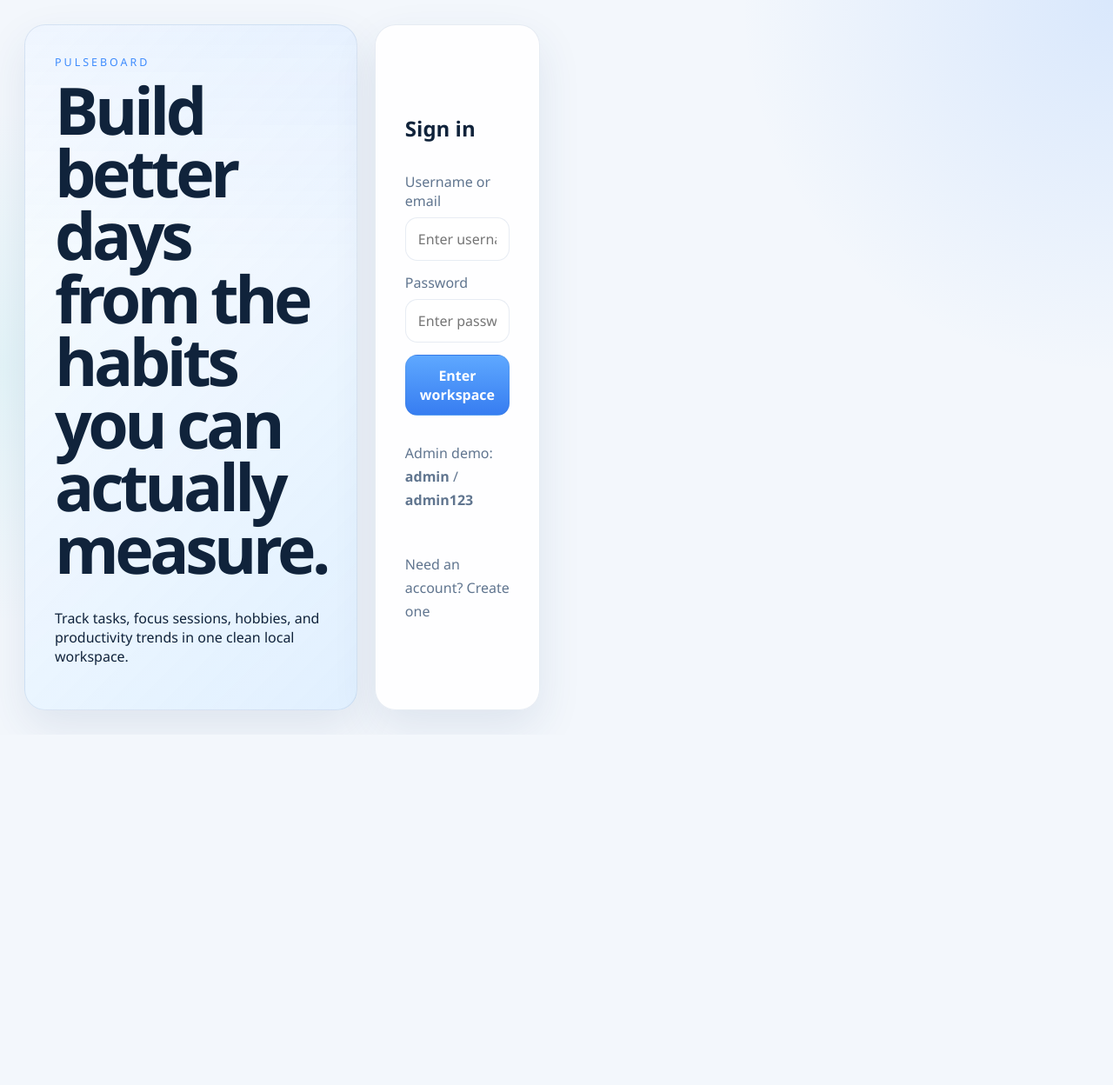
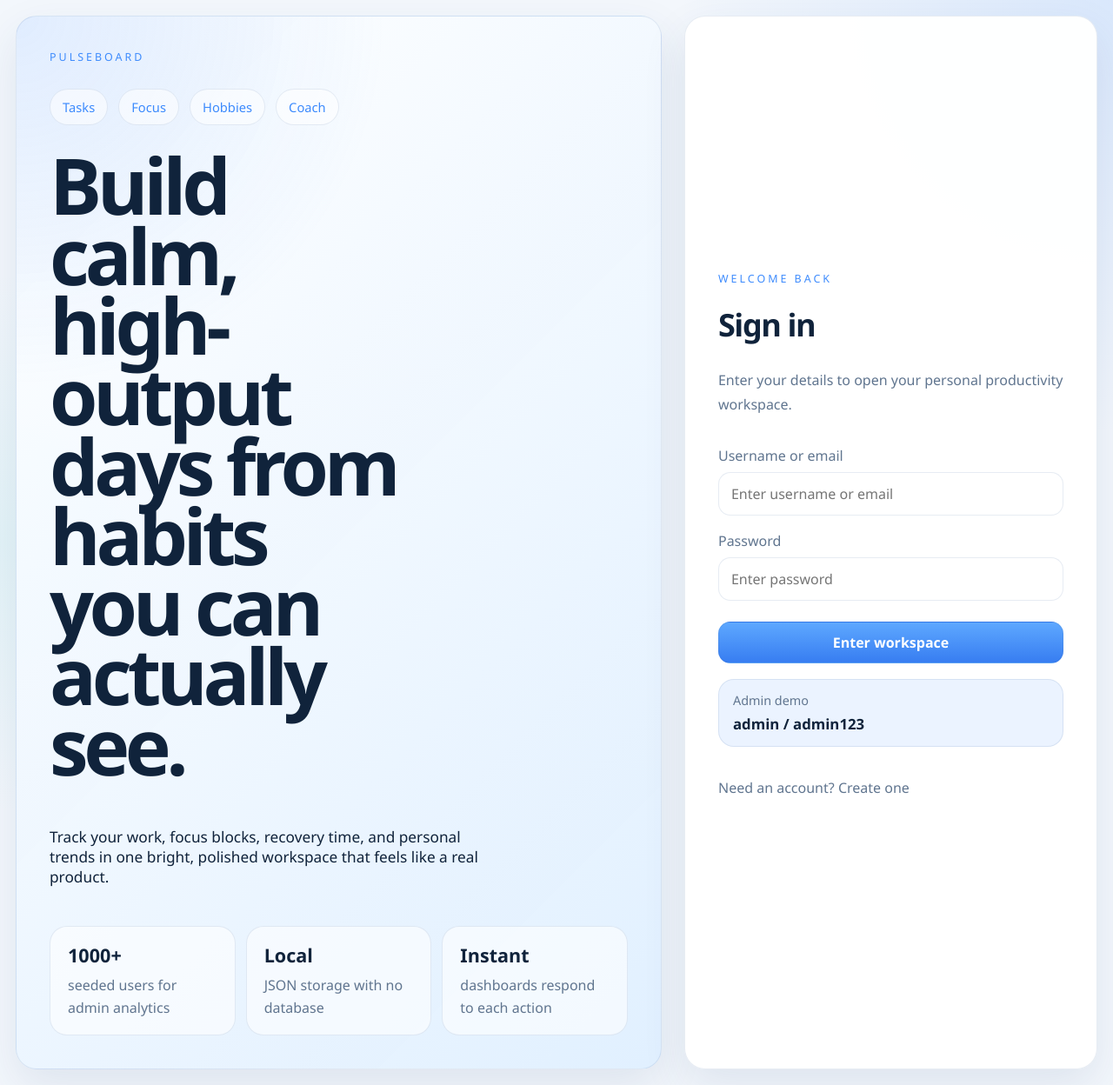
Before and after one commit to Mummayiz/Flask-App, a Flask app: page /login in a window 1280 px wide. Shown: the whole page at 87% size. Before the commit the page ends 832 px from the top, so only its background shows below. Run offline with Flask 3, Linux system fonts and the light colour scheme.

Commit message:
Improve auth page layout

```diff
--- a/static/css/style.css
+++ b/static/css/style.css
@@ -41,6 +41,10 @@ button, input, select, textarea { font: inherit; }
   min-height: 100vh;
   display: grid;
   grid-template-columns: 280px minmax(0, 1fr);
+}
+
+.shell.auth-shell {
+  grid-template-columns: minmax(0, 1fr);
 }
 
 .sidebar {
@@ -118,7 +122,11 @@ button, input, select, textarea { font: inherit; }
 .quiet-link { color: var(--accent); }
 
 .page { padding: 28px; }
-.auth-page { display: grid; place-items: center; }
+.auth-page {
+  display: block;
+  min-height: 100vh;
+  padding: 18px;
+}
 
 .flash-stack { display: grid; gap: 10px; margin-bottom: 18px; }
 .flash {
@@ -324,20 +332,28 @@ input, select, textarea {
 .heat-4 { background: rgba(66, 165, 245, 0.88); }
 
 .auth-layout {
-  width: min(1120px, 100%);
+  width: min(1420px, 100%);
+  min-height: calc(100vh - 36px);
+  margin: 0 auto;
   display: grid;
-  grid-template-columns: 1.1fr 0.9fr;
-  gap: 20px;
+  grid-template-columns: minmax(0, 1.22fr) minmax(420px, 0.78fr);
+  gap: 26px;
+  align-items: stretch;
 }
 
-.auth-poster, .auth-form { padding: 34px; }
+.auth-poster,
+.auth-form {
+  padding: 38px;
+}
 
 .auth-poster {
-  min-height: 78vh;
-  display: flex;
-  flex-direction: column;
-  justify-content: end;
-  background: linear-gradient(180deg, rgba(61, 139, 253, 0.07), transparent 35%), linear-gradient(135deg, rgba(255, 255, 255, 0.8), rgba(223, 239, 255, 0.95));
+  min-height: calc(100vh - 36px);
+  display: grid;
+  grid-template-rows: auto 1fr auto;
+  gap: 28px;
+  background:
+    radial-gradient(circle at top left, rgba(61, 139, 253, 0.16), transparent 30%),
+    linear-gradient(135deg, rgba(255, 255, 255, 0.96), rgba(223, 239, 255, 0.95));
 }
 
 body[data-theme="dark"] .auth-poster {
@@ -345,14 +361,118 @@ body[data-theme="dark"] .auth-poster {
 }
 
 .auth-poster h1 {
-  margin: 0 0 16px;
-  font-size: clamp(2.3rem, 6vw, 4.7rem);
-  line-height: 0.96;
+  margin: 0 0 18px;
+  font-size: clamp(3rem, 7vw, 6.2rem);
+  line-height: 0.9;
   letter-spacing: -0.06em;
-  max-width: 10ch;
+  max-width: 8ch;
 }
 
-.auth-form { display: grid; gap: 14px; align-content: center; }
+.auth-poster-top,
+.auth-poster-body {
+  display: grid;
+  gap: 18px;
+}
+
+.auth-poster-body {
+  align-content: center;
+  max-width: 760px;
+}
+
+.auth-poster-body p {
+  max-width: 52ch;
+  font-size: 1.08rem;
+}
+
+.auth-chip-row,
+.auth-metrics,
+.auth-steps {
+  display: flex;
+  flex-wrap: wrap;
+  gap: 12px;
+}
+
+.auth-chip {
+  border: 1px solid var(--line);
+  background: rgba(255, 255, 255, 0.56);
+  color: var(--accent);
+  padding: 10px 14px;
+  border-radius: 999px;
+  font-size: 0.92rem;
+}
+
+.auth-metrics article,
+.auth-steps div {
+  min-width: 180px;
+  flex: 1 1 180px;
+  padding: 18px 20px;
+  border-radius: 20px;
+  border: 1px solid var(--line);
+  background: rgba(255, 255, 255, 0.58);
+}
+
+.auth-metrics strong,
+.auth-steps strong {
+  display: block;
+  font-size: 1.35rem;
+  margin-bottom: 8px;
+}
+
+.auth-metrics span,
+.auth-steps span {
+  color: var(--muted);
+  line-height: 1.6;
+}
+
+.auth-form {
+  display: grid;
+  gap: 18px;
+  align-content: center;
+}
+
+.auth-card {
+  max-width: 520px;
+  width: 100%;
+  justify-self: center;
+  background: rgba(255, 255, 255, 0.96);
+}
+
+body[data-theme="dark"] .auth-card {
+  background: rgba(11, 21, 37, 0.92);
+}
+
+.auth-form-head {
+  display: grid;
+  gap: 10px;
+}
+
+.auth-form h2 {
+  margin: 0;
+  font-size: 2.25rem;
+  letter-spacing: -0.04em;
+}
+
+.auth-form button {
+  margin-top: 6px;
+}
+
+.auth-demo {
+  display: grid;
+  gap: 6px;
+  padding: 14px 16px;
+  border-radius: 18px;
+  border: 1px solid var(--line);
+  background: var(--accent-soft);
+}
+
+.auth-demo span {
+  color: var(--muted);
+  font-size: 0.9rem;
+}
+
+.auth-demo strong {
+  font-size: 1.05rem;
+}
 
 .timer-shell {
   display: grid;
@@ -374,4 +494,12 @@ body[data-theme="dark"] .auth-poster {
     grid-template-columns: 1fr;
   }
   .sidebar { position: static; min-height: auto; }
+  .auth-layout,
+  .auth-poster {
+    min-height: auto;
+  }
+  .auth-poster h1 {
+    max-width: 10ch;
+    font-size: clamp(2.6rem, 12vw, 4.6rem);
+  }
 }
--- a/templates/auth/login.html
+++ b/templates/auth/login.html
@@ -1,18 +1,58 @@
 {% extends "base.html" %}
 {% block content %}
-<section class="auth-layout">
+<section class="auth-layout auth-layout-login">
   <div class="auth-poster">
-    <p class="eyebrow">Pulseboard</p>
-    <h1>Build better days from the habits you can actually measure.</h1>
-    <p>Track tasks, focus sessions, hobbies, and productivity trends in one clean local workspace.</p>
+    <div class="auth-poster-top">
+      <p class="eyebrow">Pulseboard</p>
+      <div class="auth-chip-row">
+        <span class="auth-chip">Tasks</span>
+        <span class="auth-chip">Focus</span>
+        <span class="auth-chip">Hobbies</span>
+        <span class="auth-chip">Coach</span>
+      </div>
+    </div>
+
+    <div class="auth-poster-body">
+      <h1>Build calm, high-output days from habits you can actually see.</h1>
+      <p>
+        Track your work, focus blocks, recovery time, and personal trends in one bright,
+        polished workspace that feels like a real product.
+      </p>
+    </div>
+
+    <div class="auth-metrics">
+      <article>
+        <strong>1000+</strong>
+        <span>seeded users for admin analytics</span>
+      </article>
+      <article>
+        <strong>Local</strong>
+        <span>JSON storage with no database</span>
+      </article>
+      <article>
+        <strong>Instant</strong>
+        <span>dashboards respond to each action</span>
+      </article>
+    </div>
   </div>
 
-  <form class="auth-form" method="post">
-    <h2>Sign in</h2>
+  <form class="auth-form auth-card" method="post">
+    <div class="auth-form-head">
+      <p class="eyebrow">Welcome back</p>
+      <h2>Sign in</h2>
+      <p class="form-note">Enter your details to open your personal productivity workspace.</p>
+    </div>
+
     <label>Username or email<input name="login" placeholder="Enter username or email" required></label>
     <label>Password<input type="password" name="password" placeholder="Enter password" required></label>
+
     <button type="submit">Enter workspace</button>
-    <p class="form-note">Admin demo: <strong>admin</strong> / <strong>admin123</strong></p>
+
+    <div class="auth-demo">
+      <span>Admin demo</span>
+      <strong>admin / admin123</strong>
+    </div>
+
     <p class="form-note">Need an account? <a href="{{ url_for('app_routes.register') }}">Create one</a></p>
   </form>
 </section>
--- a/templates/base.html
+++ b/templates/base.html
@@ -7,7 +7,7 @@
     <link rel="stylesheet" href="{{ url_for('static', filename='css/style.css') }}">
   </head>
   <body data-theme="light">
-    <div class="shell">
+    <div class="shell {% if not current_user %}auth-shell{% endif %}">
       {% if current_user %}
       <aside class="sidebar">
         <div>
```
Also changed, not shown: templates/auth/register.html (+31 -6 lines).
